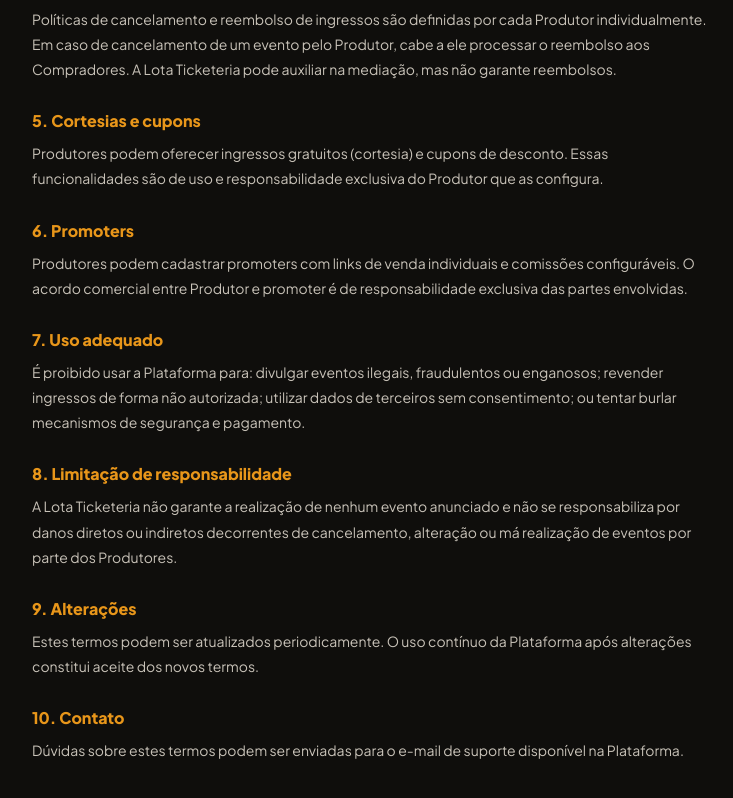
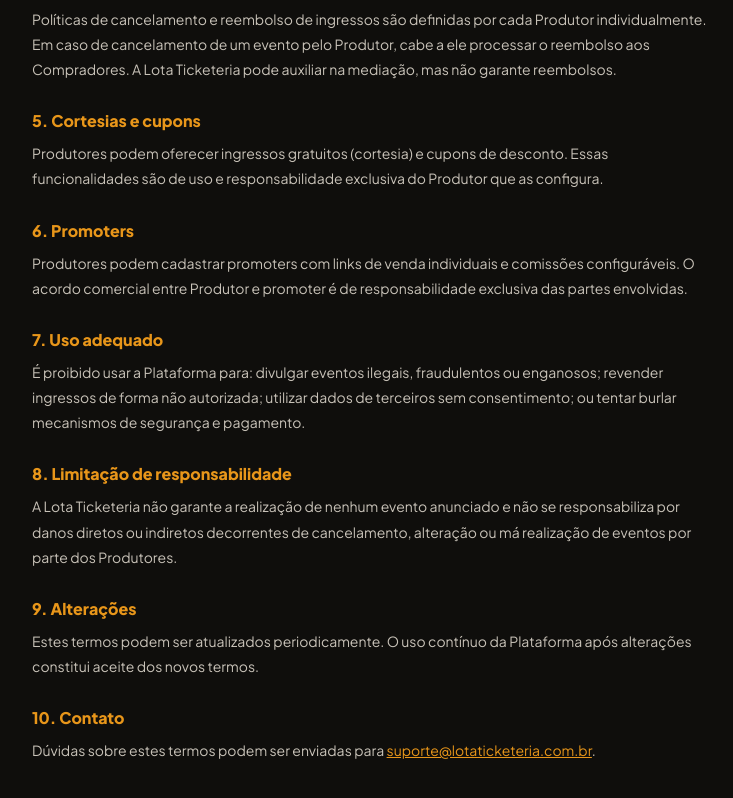
Before and after one commit to gabrielworka-dot/lotaticketeria, a website: page public/termos.html in a window 1280 px wide. Shown: the part 902-1700 px from the top of the page, without its empty margins (268-1001 px from the left). Drawn offline with Linux system fonts and the light colour scheme.

Commit message:
Update contact email with a mailto link

```diff
--- a/public/termos.html
+++ b/public/termos.html
@@ -58,7 +58,7 @@ strong{color:#F0EDE8;}
   <p>Estes termos podem ser atualizados periodicamente. O uso contínuo da Plataforma após alterações constitui aceite dos novos termos.</p>
 
   <h2>10. Contato</h2>
-  <p>Dúvidas sobre estes termos podem ser enviadas para o e-mail de suporte disponível na Plataforma.</p>
+  <p>Dúvidas sobre estes termos podem ser enviadas para <a href="mailto:suporte@lotaticketeria.com.br">suporte@lotaticketeria.com.br</a>.</p>
 </div>
 </body>
 </html>
```
